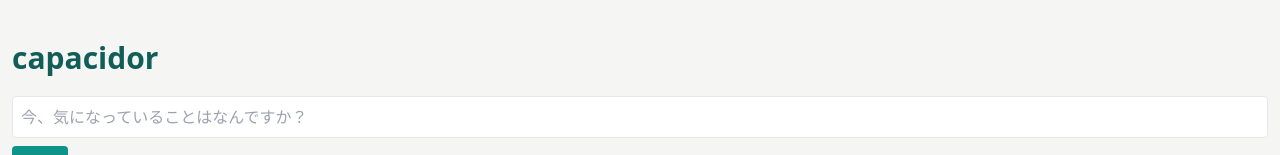
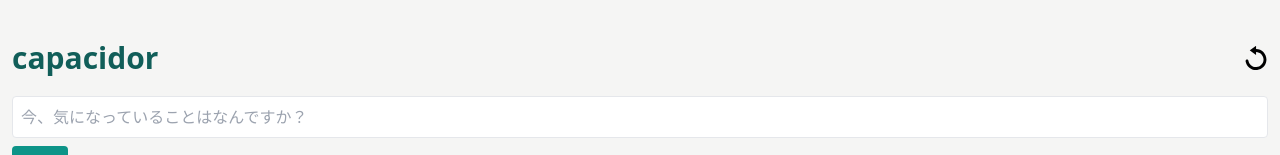
Before and after one commit to simonNozaki/capacidor, a Nuxt app: page / in a window 1280 px wide. Shown: the top 155 px of the page. Built offline with nearby package versions, Linux system fonts and the light colour scheme.

Commit message:
feat: ヘッダにリロードボタンを置く

```diff
--- a/components/ApplicationHeader.vue
+++ b/components/ApplicationHeader.vue
@@ -3,12 +3,13 @@
     <h1 class="title">
       capacidor
     </h1>
+    <Reload />
   </header>
 </template>
 
 <style scoped>
 header {
-  @apply mt-10;
+  @apply mt-10 flex justify-between;
 }
 
 .title {
--- /dev/null
+++ b/components/Reload.vue
@@ -0,0 +1,18 @@
+<script setup lang="ts">
+const reload = () => {
+  location.reload()
+}
+</script>
+
+<template>
+  <button @click="reload">
+    <svg
+      fill="#000000"
+      height="24px"
+      width="24px"
+      version="1.1"
+      viewBox="0 0 489.533 489.533"
+      xml:space="preserve"
+    ><g id="SVGRepo_bgCarrier" stroke-width="0" /><g id="SVGRepo_tracerCarrier" stroke-linecap="round" stroke-linejoin="round" /><g id="SVGRepo_iconCarrier"> <g> <path d="M268.175,488.161c98.2-11,176.9-89.5,188.1-187.7c14.7-128.4-85.1-237.7-210.2-239.1v-57.6c0-3.2-4-4.9-6.7-2.9 l-118.6,87.1c-2,1.5-2,4.4,0,5.9l118.6,87.1c2.7,2,6.7,0.2,6.7-2.9v-57.5c87.9,1.4,158.3,76.2,152.3,165.6 c-5.1,76.9-67.8,139.3-144.7,144.2c-81.5,5.2-150.8-53-163.2-130c-2.3-14.3-14.8-24.7-29.2-24.7c-17.9,0-31.9,15.9-29.1,33.6 C49.575,418.961,150.875,501.261,268.175,488.161z" /> </g> </g></svg>
+  </button>
+</template>
```
